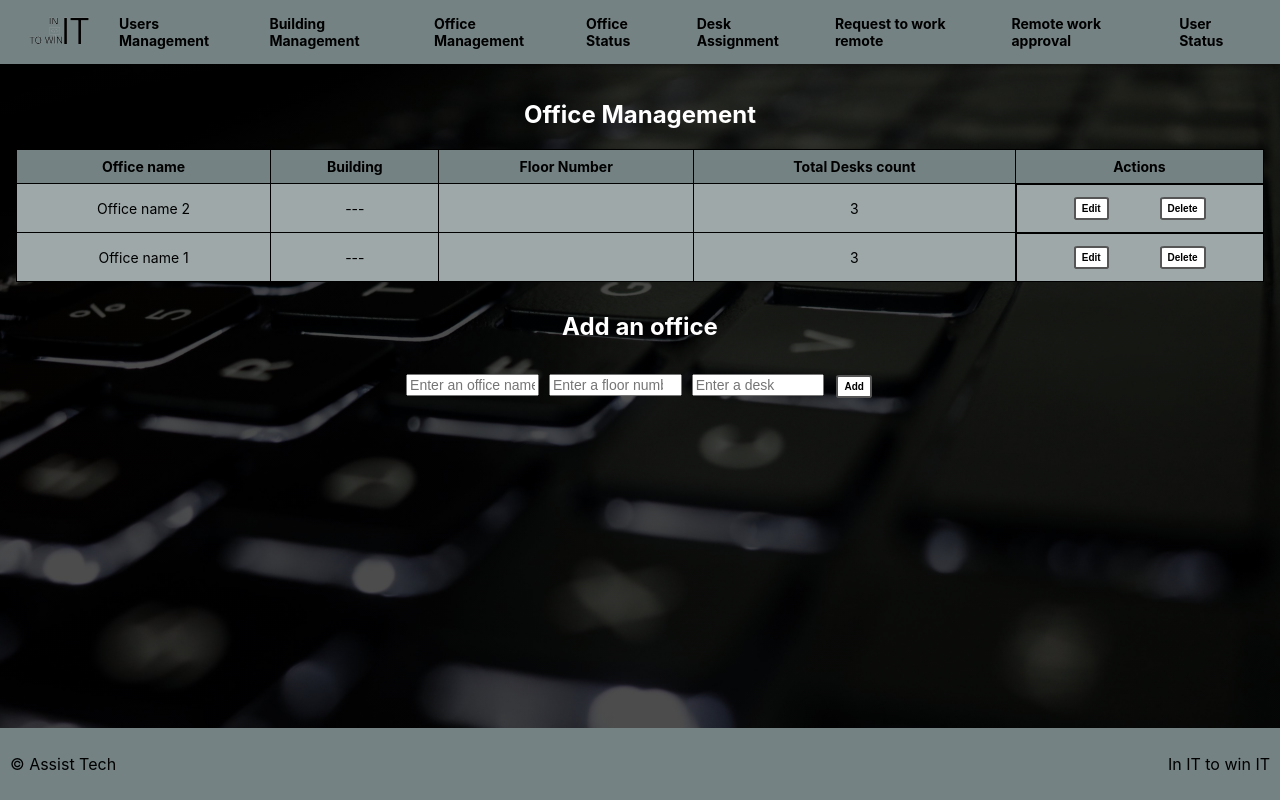
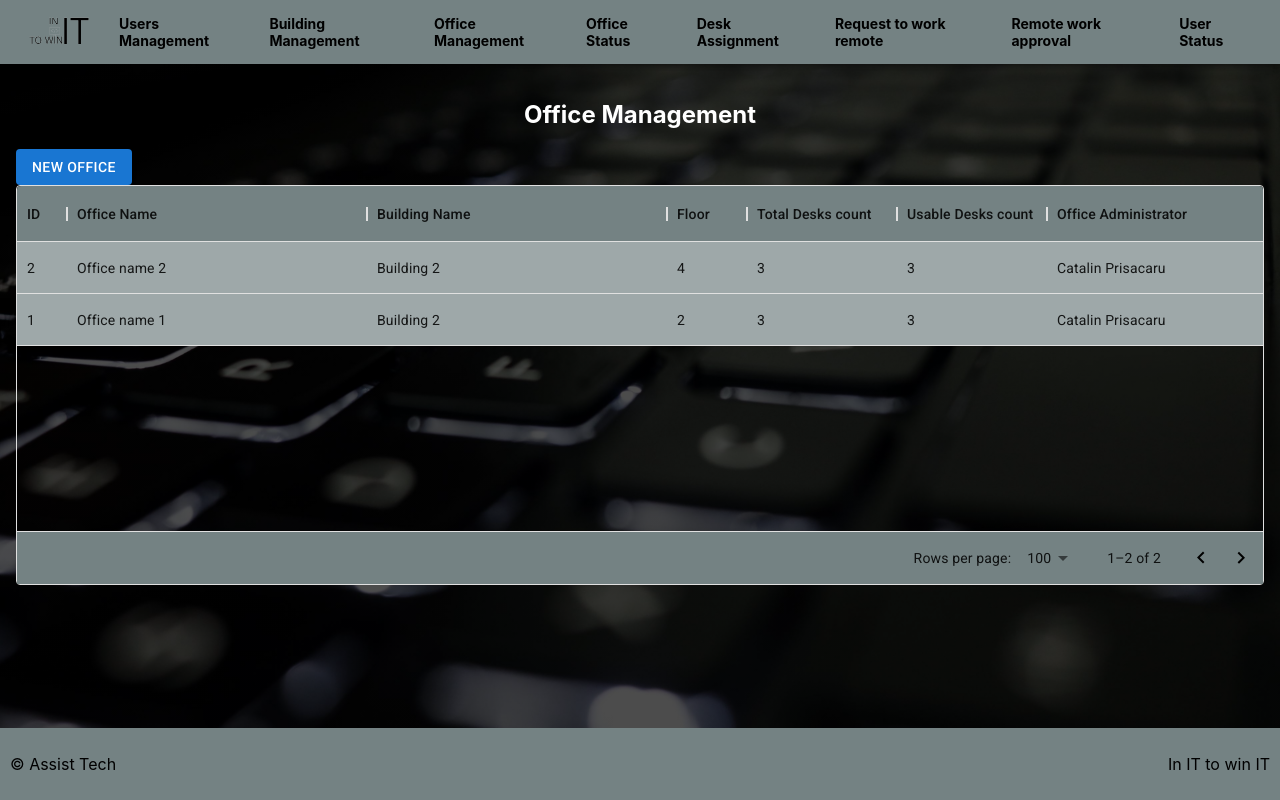
Before and after one commit to Catalinx99/assist-tech, a React (Create React App) app: page /office-management in a window 1280 px wide. Built offline with nearby package versions, Linux system fonts and the light colour scheme; data requests are answered from the project's data file.

Commit message:
Office management (#26)
* Create Office-Management page

* Resolving bugs

* Implemented add new office modal , create dinamic buildings and floor options dropdown

* Change table using data grid MUI , add/edit office from modal

```diff
--- a/db.json
+++ b/db.json
@@ -188,7 +188,7 @@
       "buildingId": 2,
       "buildingName": "Building 2",
       "officeName": "Office name 2",
-      "floorNumber": 2,
+      "floorNumber": 4,
       "usableDesks": 3,
       "officeAdministrator": "Catalin Prisacaru",
       "membersList": [
--- a/package.json
+++ b/package.json
@@ -7,6 +7,7 @@
     "@emotion/styled": "^11.8.1",
     "@mui/icons-material": "^5.4.4",
     "@mui/material": "^5.4.4",
+    "@mui/x-data-grid": "^5.6.1",
     "@testing-library/jest-dom": "^5.16.2",
     "@testing-library/react": "^12.1.3",
     "@testing-library/user-event": "^13.5.0",
--- /dev/null
+++ b/src/Common/modal/Modal.css
@@ -0,0 +1,30 @@
+.modal {
+  position:absolute;
+  top: 50%;
+  left: 50%;
+  transform: translate(-50%, -50%);
+  width: 600px;
+  border: 2px solid #000000;
+  box-shadow: 24px;
+  padding: 4px;
+  background-color:rgb(128, 128, 128, 1);
+  text-align: left;
+}
+.modalChildren {
+  padding: 30px;
+}
+.modalButtonsWrapper{
+  width: 100%;
+  display: flex;
+  justify-content: center;
+}
+.modalButton{
+  margin: 0 5px !important;
+}
+
+.text-field-input{
+  margin-bottom: 10px !important;
+}
+#modal-modal-title{
+  text-align: center;
+}
--- /dev/null
+++ b/src/Common/modal/Modal.js
@@ -0,0 +1,26 @@
+import * as React from 'react';
+import Modal from '@mui/material/Modal';
+import "./Modal.css";
+
+const GenericModal = (props) => {
+  return (
+    <>
+      <Modal
+        open={props.open}
+        onClose={() => props.onClose()}
+        aria-labelledby="modal-modal-title"
+        aria-describedby="modal-modal-description"
+      >
+        <div className='modal'>
+          <h3 id="modal-modal-title" variant="h6" component="h2">
+            {props.title}
+          </h3>
+          <div className='modalChildren' id="modal-modal-description">
+            {props.children}
+          </div>
+        </div>
+      </Modal>
+    </>
+  );
+}
+export default GenericModal;
--- /dev/null
+++ b/src/components/OfficeManagement/AddEditOfficeModal.js
@@ -0,0 +1,205 @@
+import * as React from 'react';
+import { useEffect, useState } from "react";
+import TextField from '@mui/material/TextField';
+import MenuItem from '@mui/material/MenuItem';
+import Select from '@mui/material/Select';
+import InputLabel from '@mui/material/InputLabel';
+import FormControl from '@mui/material/FormControl';
+import { Button } from '@mui/material';
+
+
+const AddOfficeModal = ({
+  getBuildings,
+  buildingData,
+  handleAddFormSubmit,
+  onClose,
+  handleOffice,
+  selectedOffices,
+}) => {
+  const [addFormData, setAddFormData] = useState({
+    officeName: selectedOffices.officeName || '',
+    floorNumber: selectedOffices.floorNumber || '',
+    deskCount: selectedOffices.deskCount || '',
+    buildingId: selectedOffices.buildingId || '',
+    buildingName: selectedOffices.buildingName || '',
+    usableDesks: selectedOffices.usableDesks || '',
+    officeAdministrator: selectedOffices.officeAdministrator || '',
+    membersList: selectedOffices.membersList || [],
+    usableDesksCount: selectedOffices.usableDesksCount || '',
+    occupiedDesksCount: selectedOffices.occupiedDesksCount || []
+  });
+
+  console.log("selectedOffices", selectedOffices)
+
+  const handleAddFormChange = (event) => {
+    event.preventDefault();
+    const fieldName = event.target.name || event.target.getAttribute('name');
+    const fieldValue = event.target.value;
+
+    const newFormData = { ...addFormData };
+    newFormData[fieldName] = fieldValue;
+
+    setAddFormData(newFormData);
+  };
+
+  useEffect(() => {
+    getBuildings();
+    // eslint-disable-next-line react-hooks/exhaustive-deps
+  }, []);
+
+  return (
+    <>
+      <form className="">
+        <TextField
+          id="officeId"
+          className='text-field-input'
+          label="Office name"
+          variant="outlined"
+          type="text"
+          name="officeName"
+          required
+          placeholder="Enter an office name "
+          value={addFormData.officeName}
+          onChange={handleAddFormChange}
+          fullWidth
+        />
+        <FormControl fullWidth>
+          <InputLabel id="buildingId">Select building</InputLabel>
+          <Select
+            labelId="buildingId"
+            className='text-field-input'
+            name="buildingId"
+            label="Select building"
+            value={addFormData.buildingId}
+            onChange={handleAddFormChange}
+            fullWidth
+          >
+            {selectedOffices && Object.keys(selectedOffices).length === 0 && (<MenuItem key={"index_disabled"} value="" disabled>
+              Select building
+            </MenuItem>
+            )}
+
+            {
+              buildingData.map((item, index) =>
+                <MenuItem key={index} value={item.id}>
+                  {item.name}
+                </MenuItem>
+              )
+            }
+          </Select>
+        </FormControl>
+
+        {addFormData.buildingId !== '' && (
+
+          <FormControl fullWidth>
+            <InputLabel id="floorId">Select floor</InputLabel>
+            <Select
+              labelId="floorId"
+              id="floorNumber"
+              label="Select floor"
+              name="floorNumber"
+              className='text-field-input'
+              onChange={handleAddFormChange}
+              value={addFormData.floorNumber}
+            >{
+                // eslint-disable-next-line array-callback-return
+                buildingData.map((item, index) => {
+                  if (Number(item.id) === Number(addFormData.buildingId)) {
+                    let optionList = [];
+                    for (let i = 0; i < item.floorsCount; i++) {
+                      optionList.push(<MenuItem key={index + '_' + i} value={i + 1}>{i + 1}</MenuItem>);
+                    }
+                    return optionList;
+                  }
+                }
+                )
+              }
+            </Select>
+          </FormControl>
+        )}
+
+
+        <TextField
+          id="deskCountId"
+          className='text-field-input'
+          label="Desk Count"
+          variant="outlined"
+          type="number"
+          name="deskCount"
+          required
+          placeholder="Enter desk count "
+          value={addFormData.deskCount}
+          onChange={handleAddFormChange}
+          fullWidth
+        />
+
+
+        <TextField
+          id="usableDesksId"
+          className='text-field-input'
+          label="Usable Desks"
+          variant="outlined"
+          type="number"
+          name="usableDesks"
+          required
+          placeholder="Enter usable desks "
+          value={addFormData.usableDesks}
+          onChange={handleAddFormChange}
+          fullWidth
+        />
+        <TextField
+          id="officeAdministratorId"
+          className='text-field-input'
+          label="Office Administrator"
+          variant="outlined"
+          type="text"
+          name="officeAdministrator"
+          required
+          placeholder="Enter office administrator"
+          value={addFormData.officeAdministrator}
+          onChange={handleAddFormChange}
+          fullWidth
+        />
+
+      </form>
+      <div className='modalButtonsWrapper'>
+        <Button
+          variant="outlined"
+          color="inherit"
+          type='button'
+          onClick={onClose}
+          className="button modalButton"
+        >
+          Cancel
+        </Button>
+
+        {selectedOffices && Object.keys(selectedOffices).length === 0 ? (
+          <Button
+            variant="contained"
+            color="success"
+            type="submit"
+            className="modalButton"
+            onClick={() => handleOffice(addFormData, 'create')}
+          >
+            Create
+          </Button>
+        ) : (
+
+          <Button
+            variant="contained"
+            color="success"
+            type="submit"
+            className="modalButton"
+            onClick={() => handleOffice(addFormData, 'update')}
+          >
+            Update
+          </Button>
+        )}
+
+      </div>
+    </>
+
+  )
+}
+
+export default AddOfficeModal;
--- a/src/components/OfficeManagement/OfficeManagement.js
+++ b/src/components/OfficeManagement/OfficeManagement.js
@@ -1,16 +1,60 @@
-import { useEffect, Fragment, useState } from "react";
+import * as React from 'react';
+
+import { useEffect, useState } from "react";
+import Button from '@mui/material/Button';
+
 import serviceApi from "../services"
 import "../UsersManagementPage/UsersManagement.css"
-import EditableRowOM from "./EditableRowOM";
-import ReadOnlyRowOM from "./ReadOnlyRowOM";
+import GenericModal from '../../Common/modal/Modal';
+import AddEditOfficeModal from './AddEditOfficeModal';
+import { DataGrid } from '@mui/x-data-grid';
+
 
 const OfficeManagement = () => {
+  const [open, setOpen] = React.useState(false);
 
   const services = new serviceApi();
   const [offices, setOffices] = useState([]);
+  const [buildingData, setBuildingData] = useState([]);
+  const [selectedOffices, setSelectedOffices] = useState({});
+
+  const columns = [
+    { field: 'id', headerName: 'ID', width: 50 },
+    { field: 'officeName', headerName: 'Office Name', width: 300 },
+    { field: 'buildingName', headerName: 'Building Name', width: 300 },
+    { field: 'floorNumber', headerName: 'Floor', width: 80 },
+    { field: 'deskCount', headerName: 'Total Desks count', width: 150 },
+    { field: 'usableDesksCount', headerName: 'Usable Desks count', width: 150 },
+    { field: 'officeAdministrator', headerName: 'Office Administrator', width: 300 },
+
+    {
+      field: "Actions",
+      renderCell: (cellValues) => {
+        return (
+          <Button
+            variant="outlined"
+            color="primary"
+            onClick={(event) => {
+              setSelectedOffices(cellValues.row)
+              setOpen(true);
+            }}
+          >
+            Edit
+          </Button>
+        );
+      },
+      with: 80
+    }
+  ];
+
   const getOffices = () => {
     services.get('offices').then((data) => {
       setOffices(data);
+    })
+  }
+  const getBuildings = () => {
+    services.get('buildings').then((data) => {
+      setBuildingData(data);
     })
   }
   useEffect(() => {
@@ -18,174 +62,67 @@ const OfficeManagement = () => {
     // eslint-disable-next-line react-hooks/exhaustive-deps
   }, []);
 
-  const [addFormData, setAddFormData] = useState({
-    officeName: '',
-    floorsNumber: '',
-    deskCount: ''
-  });
-
-  const [editFormData, setEditFormData] = useState({
-    officeName: '',
-    floorsNumber: '',
-    deskCount: ''
-  })
-
-  const [editOfficeId, setEditOfficeId] = useState(null);
-
-
-
-  const handleAddFormChange = (event) => {
-    event.preventDefault();
-
-    const fieldName = event.target.getAttribute('name');
-    const fieldValue = event.target.value;
-
-    const newFormData = { ...addFormData };
-    newFormData[fieldName] = fieldValue;
-
-    setAddFormData(newFormData);
-  };
-
-  const handleEditFormChange = (event) => {
-    event.preventDefault();
-
-    const fieldName = event.target.getAttribute("name");
-    const fieldValue = event.target.value;
-
-    const newFormData = { ...editFormData }
-    newFormData[fieldName] = fieldValue;
-    setEditFormData(newFormData);
-
+  const handleOffice = (data, type) => {
+    const newFormattedOffice = {
+      officeName: data.officeName,
+      floorNumber: Number(data.floorNumber),
+      deskCount: Number(data.deskCount),
+      buildingId: Number(data.buildingId),
+      buildingName: buildingData.filter(item => Number(item.id) === Number(data.buildingId))[0].name,
+      usableDesks: Number(data.usableDesks),
+      officeAdministrator: data.officeAdministrator,
+      membersList: data.membersList,
+      usableDesksCount: Number(data.usableDesksCount),
+      occupiedDesksCount: Number(data.occupiedDesksCount),
+    }
+    if (type === 'create') {
+      services.post('offices', newFormattedOffice).then(() => {
+        getOffices();
+        setOpen(false);
+      });
+    }
+    if (type === 'update') {
+      services.put(`offices/${selectedOffices.id}`, newFormattedOffice).then(() => {
+        const newOffices = [...offices];
+        const index = offices.findIndex((office) => office.id === selectedOffices.id);
+        newOffices[index] = { id: selectedOffices.id, ...newFormattedOffice };
+        setOffices(newOffices);
+        setOpen(false);
+      })
+    }
   }
-
-  const handleAddFormSubmit = (event) => {
-    event.preventDefault();
-    const newOffice = {
-      officeName: addFormData.officeName,
-      floorsNumber: addFormData.floorsNumber,
-      deskCount: addFormData.deskCount
-    }
-    // const newOffices = [...offices, newOffice]
-    // setOffices(newOffices)
-    services.post('offices', newOffice).then(() => {
-      const newOffices = [...offices, newOffice];
-      setOffices(newOffices);
-    });
-  };
-
-  const handleEditFormSubmit = (event) => {
-    event.preventDefault();
-
-    const editedOffice = {
-      id: editOfficeId,
-      officeName: editFormData.officeName,
-      floorsNumber: editFormData.floorsNumber,
-      deskCount: editFormData.deskCount
-    }
-    services.put(`offices/${editOfficeId}`, editedOffice).then(() => {
-      const newOffices = [...offices];
-
-      const index = offices.findIndex((office) => office.id === editOfficeId);
-      newOffices[index] = editedOffice;
-      setOffices(newOffices);
-    })
-    // const newOffices = [...offices];
-
-    // const index = offices.findIndex((office) => office.id === editOfficeId);
-    // newOffices[index] = editedOffice;
-
-    // setOffices(newOffices);
-    // setEditOfficeId(null);
-
-  }
-
-  const handleEditClick = (event, office) => {
-    event.preventDefault();
-    setEditOfficeId(office.id);
-
-    const formValues = {
-      officeName: office.officeName,
-      floorsNumber: office.floorsNumber,
-      deskCount: office.deskCount
-    }
-    setEditFormData(formValues);
-  }
-
-  const handleCancelClick = () => {
-    setEditOfficeId(null);
-  }
-
-  const handleDeleteClick = (officeId) => {
-    const newOffices = [...offices];
-
-
-    const index = offices.findIndex((office) => office.id === officeId);
-    newOffices.splice(index, 1);
-
-    setOffices(newOffices)
-  }
-
 
   return (
     <div className='appContainer'>
-      <form onSubmit={handleEditFormSubmit}>
+      <div>
         <h2> Office Management </h2>
-        <table>
-          <thead>
-            <tr>
-              <th> Office name </th>
-              <th> Building </th>
-              <th> Floor Number </th>
-              <th> Total Desks count </th>
-              <th> Actions </th>
-            </tr>
-          </thead>
-          <tbody>
-            {offices.map((office, index) =>
-              <>
-                {editOfficeId === office.id ? (
-                  <EditableRowOM
-                    editFormData={editFormData}
-                    handleEditFormChange={handleEditFormChange}
-                    handleCancelClick={handleCancelClick} />
-                ) : (
-                  <ReadOnlyRowOM
-                    office={office}
-                    handleEditClick={handleEditClick}
-                    handleDeleteClick={handleDeleteClick}
-                  />
-                )}
-              </>
-            )}
-          </tbody>
-        </table>
-      </form>
-      <h2> Add an office </h2>
-      <form onSubmit={handleAddFormSubmit} className="addContact">
-        <input
-          type="text"
-          name="officeName"
-          required="required"
-          placeholder="Enter an office name "
-          onChange={handleAddFormChange}
-        />
-        <input
-          type="number"
-          name="floorsNumber"
-          required="required"
-          placeholder="Enter a floor number "
-          onChange={handleAddFormChange}
-        />
-        <input
-          type="number"
-          name="deskCount"
-          required="required"
-          placeholder="Enter a desk "
-          onChange={handleAddFormChange}
-        />
-        <button type="submit" className="button"> Add </button>
-      </form>
-    </div>
+        <Button
+          onClick={() => {
+            setSelectedOffices({});
+            setOpen(true);
+          }}
+          variant="contained"
+          color="primary"
+        >
+          New office
+        </Button>
+        <div style={{ height: 400, width: '100%' }}>
+          <DataGrid rows={offices} columns={columns} />
+        </div>
+        <GenericModal
+          open={open}
+          onClose={() => setOpen(false)}
+          title={`${Object.keys(selectedOffices).length > 0 ? 'Edit office' : 'Create new office'}`}>
+          <AddEditOfficeModal
+            getBuildings={getBuildings}
+            buildingData={buildingData}
+            onClose={() => setOpen(false)}
+            handleOffice={handleOffice}
+            selectedOffices={selectedOffices}
+          />
+        </GenericModal>
+      </div>
+    </div >
   )
 }
 export default OfficeManagement
--- a/src/components/OfficeManagement/ReadOnlyRowOM.js
+++ b/src/components/OfficeManagement/ReadOnlyRowOM.js
@@ -4,8 +4,8 @@ const ReadOnlyRowOM = ({ office, handleEditClick, handleDeleteClick }) => {
   return (
     <tr>
       <td className='officeField'> {office.officeName} </td>
-      <td className='officeField'> --- </td>
-      <td className='officeField'> {office.floorsNumber} </td>
+      <td className='officeField'> {office.buildingName} </td>
+      <td className='officeField'> {office.floorNumber} </td>
       <td className='officeField'> {office.deskCount} </td>
       <td>
         <button type='button' onClick={(event) => handleEditClick(event, office)} className="button">
--- a/src/index.css
+++ b/src/index.css
@@ -11,3 +11,22 @@ code {
   font-family: source-code-pro, Menlo, Monaco, Consolas, 'Courier New',
     monospace;
 }
+
+/* MUI generic style */
+.MuiIconButton-root {
+  color: black !important;
+}
+.MuiDataGrid-row {
+  background-color: rgb(158, 168, 169);
+}
+.MuiDataGrid-row:hover {
+  opacity: 80% !important;
+  background-color: rgb(158, 168, 169) !important;
+}
+.MuiDataGrid-row.Mui-selected{
+  opacity: 50% !important;
+  background-color: rgb(158, 168, 169) !important;
+}
+.MuiDataGrid-columnHeaders, .MuiDataGrid-footerContainer  {
+  background-color: rgb(116 130 131);
+}
```
Also changed, not shown: src/components/OfficeManagement/EditableRowOM.js (+5 -5 lines), 1 other file (tests, documents, lock files or other folders).
